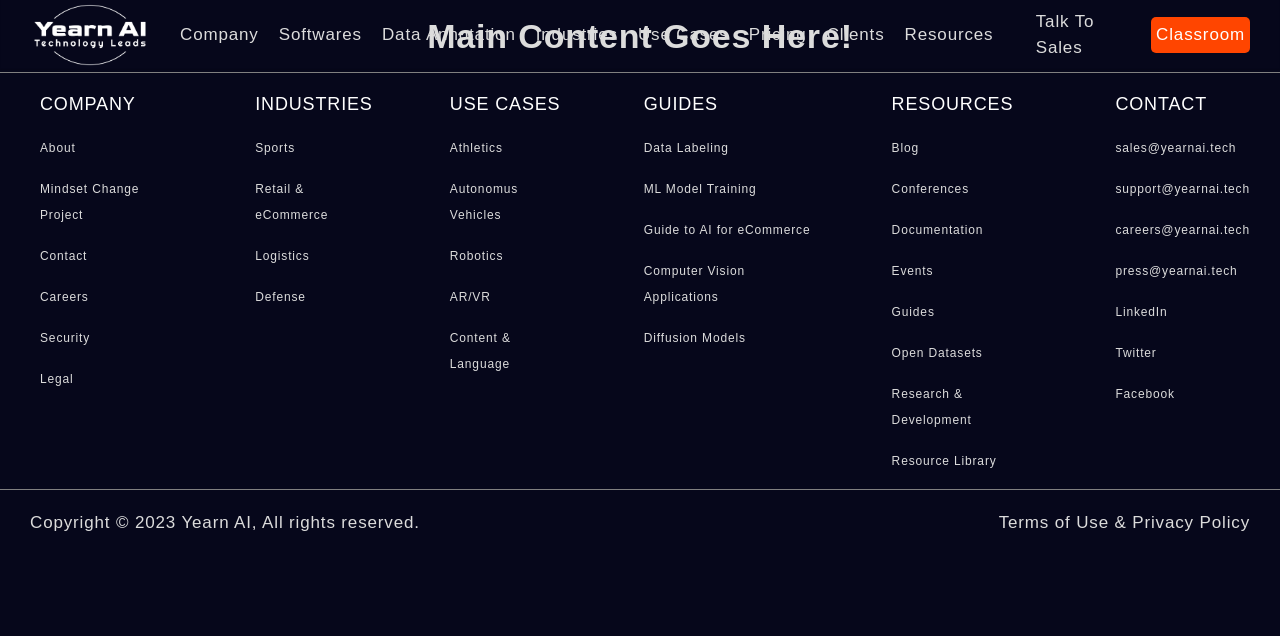
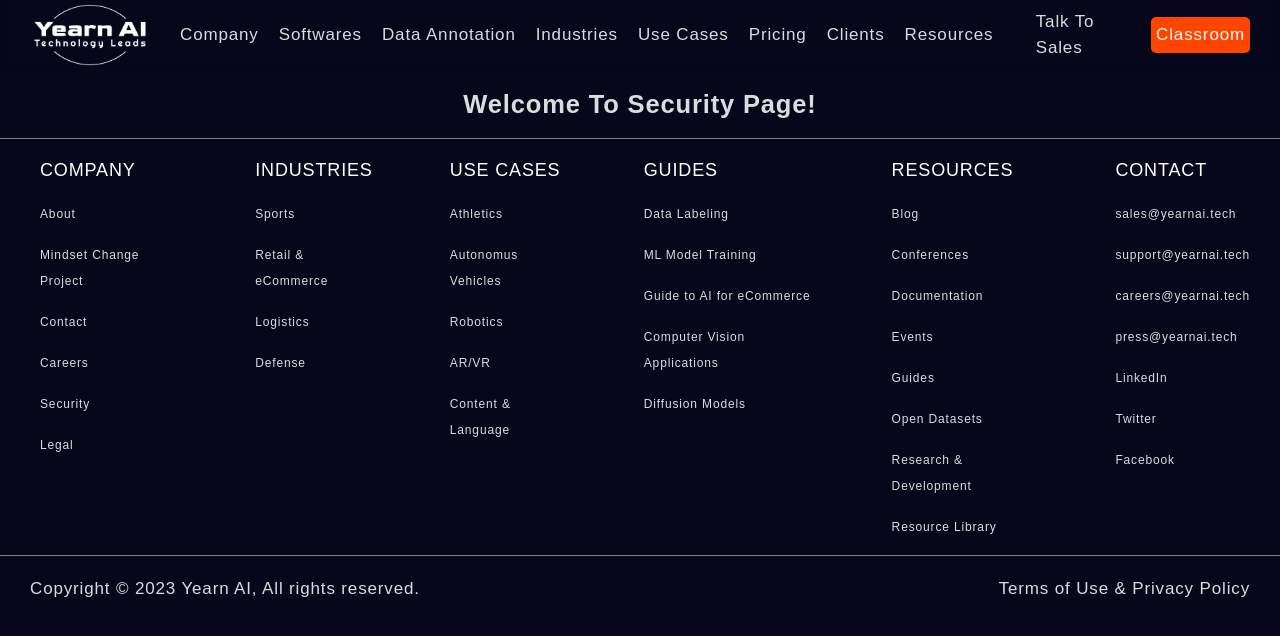
Before and after one commit to Jokmonsimon/yearnai-static-web, a plain HTML site: page web_static/pages/security.html in a window 1280 px wide. Drawn offline with Linux system fonts and the light colour scheme.

Commit message:
Modified

```diff
--- a/web_static/pages/security.html
+++ b/web_static/pages/security.html
@@ -9,16 +9,19 @@
     <link rel="stylesheet" href="/styles/common.css" />
     <link rel="stylesheet" href="/styles/navbar.css" />
     <link rel="stylesheet" href="/styles/footer.css" />
+    <link rel="stylesheet" href="/styles/header.css" />
     <link rel="icon" href="/images/logo.png" />
   </head>
   <body>
     <!-- Navbar Starts! -->
     <div class="navbar">
       <!-- <div class="logo">Yearn AI</div> -->
-      <img src="/images/logo2.png" alt="Yearn AI Logo" class="logo-img" />
+      <a href="/web_static/index.html"
+        ><img src="/images/logo2.png" alt="Yearn AI Logo" class="logo-img"
+      /></a>
       <div class="navigation">
         <div class="nav">
-          <p class="nav-title">Company</p>
+          <p class="nav-title"><a href="/web_static/index.html">Company</a></p>
           <ul class="nav-links-popover">
             <li><a href="/web_static/pages/about.html">About</a></li>
             <li>
@@ -154,7 +157,9 @@
 
     <!-- Main Body Content Starts! -->
     <div class="container">
-      <main><h1>Main Content Goes Here!</h1></main>
+      <section class="common-section">
+        <h1>Welcome To Security Page!</h1>
+      </section>
     </div>
     <!-- Main Body Content Ends! -->
 
@@ -272,7 +277,13 @@
               <li>support@yearnai.tech</li>
               <li>careers@yearnai.tech</li>
               <li>press@yearnai.tech</li>
-              <li>LinkedIn</li>
+              <li>
+                <a
+                  href="https://www.linkedin.com/company/yearn-ai/"
+                  target="_blank"
+                  >LinkedIn</a
+                >
+              </li>
               <li>Twitter</li>
               <li>Facebook</li>
             </ul>
```
